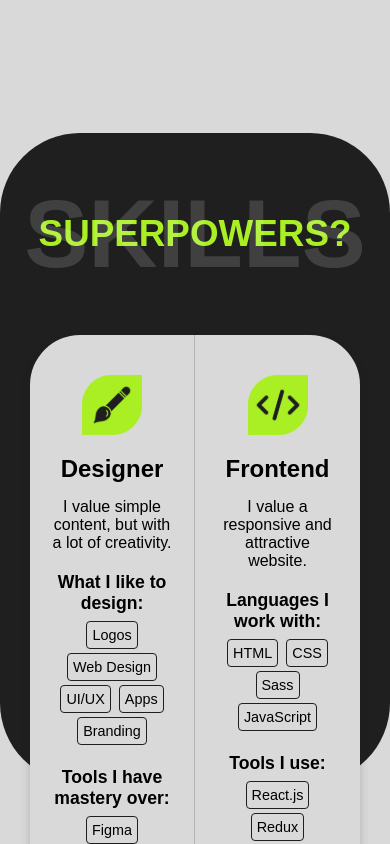
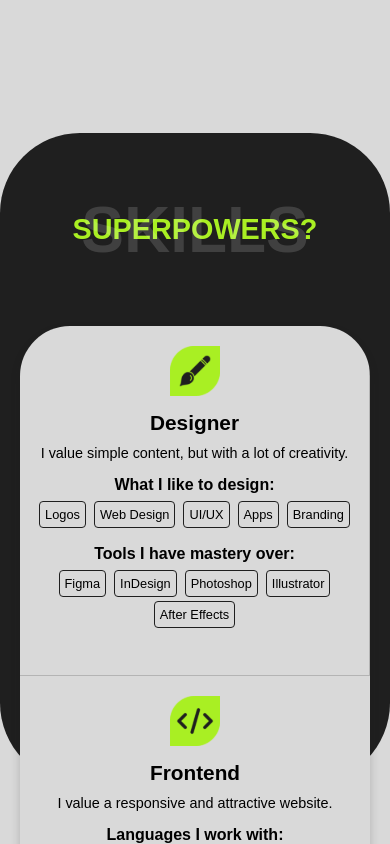
Before and after one commit to feroddev/portfolio, a React (Create React App) app: page / in a window 390 px wide. Shown: the part 1900-2744 px from the top of the page. Built offline with nearby package versions, Linux system fonts and the light colour scheme; a web font is replaced by a local one.

Commit message:
feat: responsive skills

```diff
--- a/src/style/skills.module.css
+++ b/src/style/skills.module.css
@@ -117,6 +117,14 @@
     margin-bottom: 300px;
   }
 
+  .title {
+    font-size: 4rem;
+  }
+
+  .subtitle {
+    font-size: 1.8rem;
+  }
+
   .main {
     display: grid;
     grid-template-columns: 1fr 1fr;
@@ -138,3 +146,50 @@
     border-right: none;
   }
 }
+
+@media screen and (max-width: 750px){
+  .container {
+    margin-bottom: 400px;
+  }
+}
+
+@media screen and (max-width: 650px) {
+  .main {
+    display: flex;
+    flex-direction: column;
+    margin: 0 20px;
+  }
+
+  .skill {
+    padding: 20px 10px 40px 10px;
+  }
+
+  .skill ul li {
+    font-size: 0.8rem;
+  }
+
+  .skill img {
+    width: 50px;
+    height: 50px;
+  }
+
+  .skill h4 {
+    margin-top: 15px;
+    font-size: 1rem;
+  }
+
+  .skill p {
+    font-size: 0.9rem;
+  }
+
+  .skill h3 {
+    font-size: 1.3rem;
+    margin-top: 15px;
+    margin-bottom: 10px;
+  }
+
+  .container {
+    min-height: 100vh;
+    margin-bottom: 700px;
+  }
+}
```
